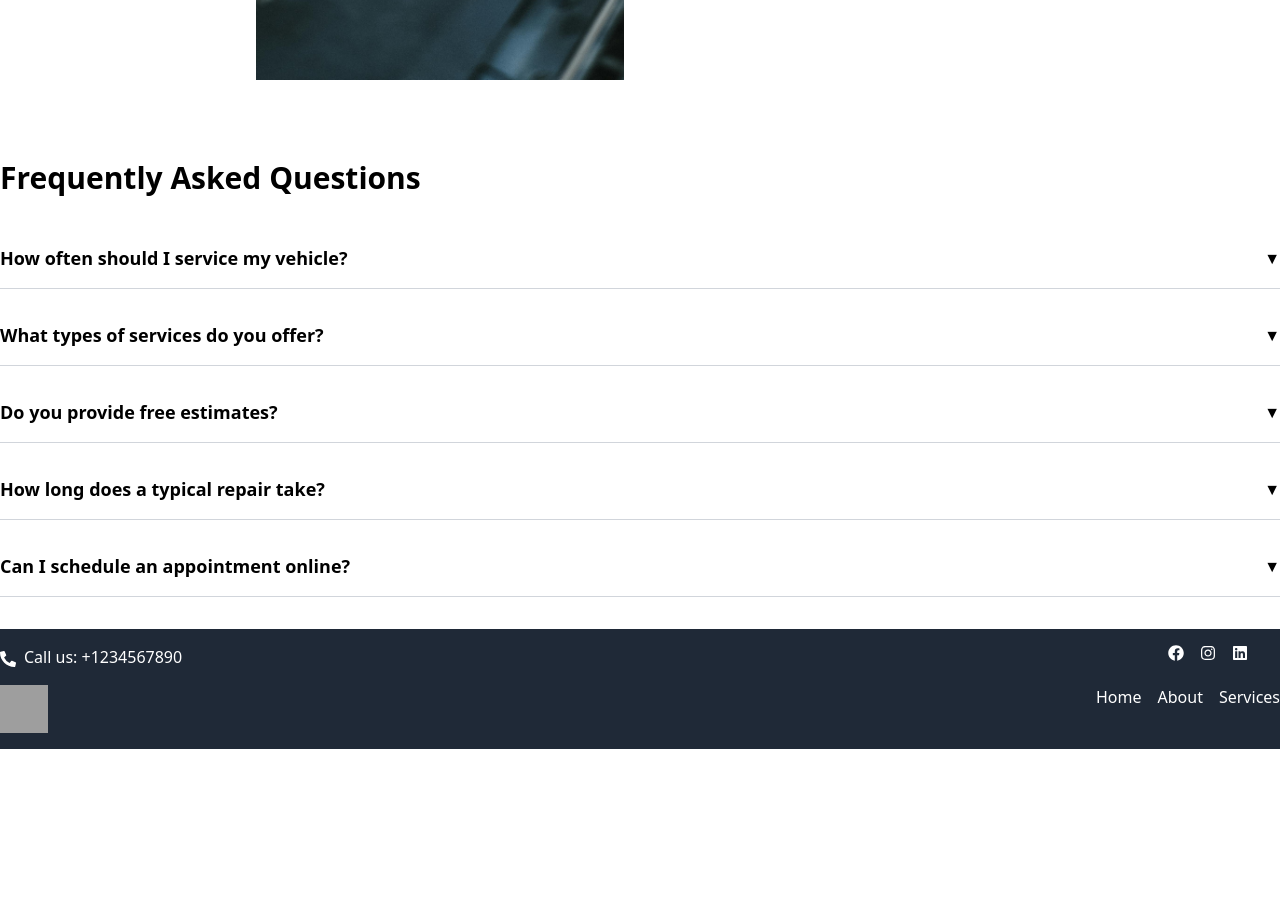
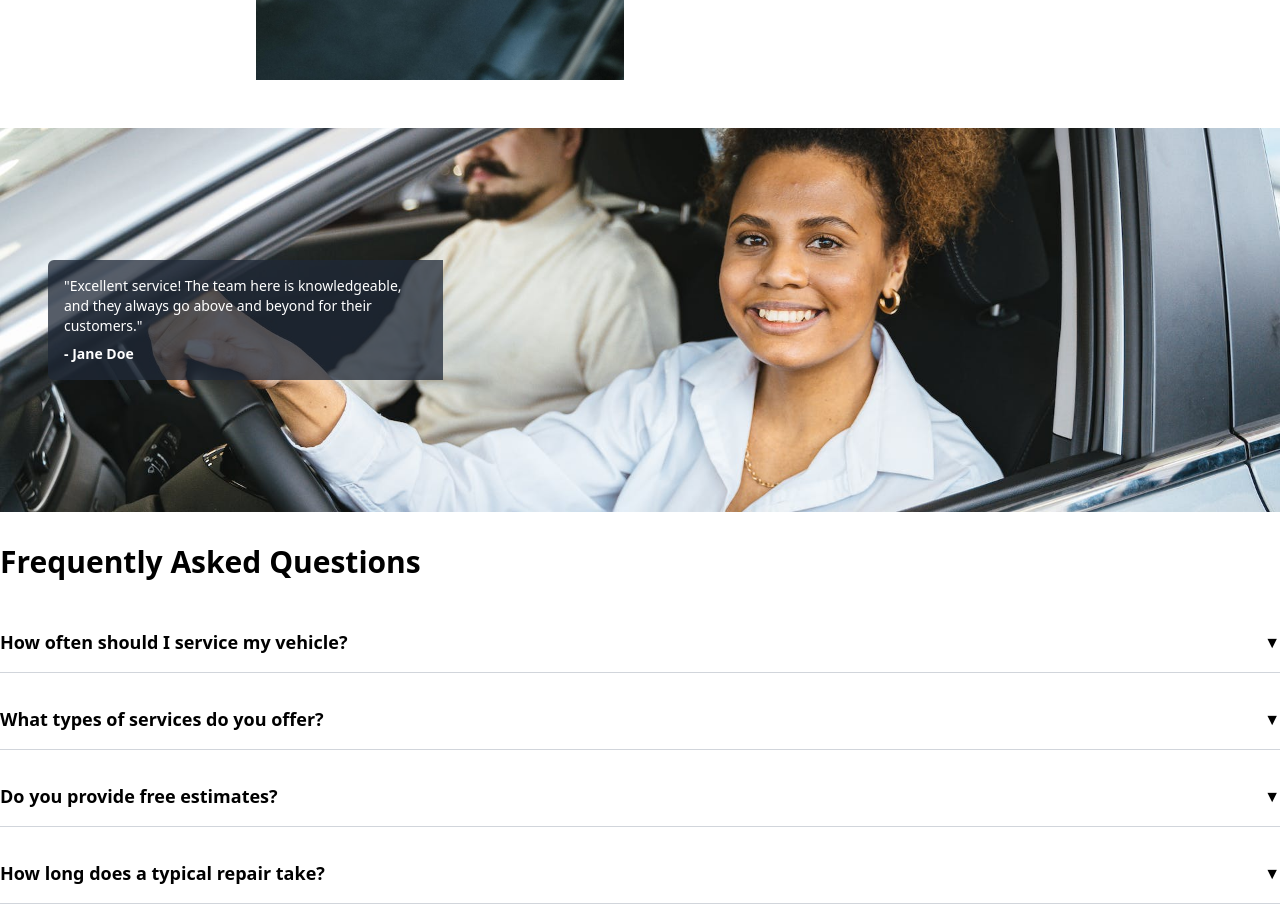
Before and after one commit to johnlombardi389/auto-website, a React (Vite) app: page / in a window 1280 px wide. Shown: the part 1700-2622 px from the top of the page. Before the commit the page ends 2449 px from the top, so only its background shows below. Built offline with nearby package versions, Linux system fonts and the light colour scheme; grey boxes are pictures that could not be loaded; some icons are missing.

Commit message:
Created reviews section with image and review quote positioned above image

```diff
--- a/src/components/Reviews.jsx
+++ b/src/components/Reviews.jsx
@@ -1,9 +1,33 @@
+// Images
+import reviewImg from "../assets/reviewImg.jpg";
+
 const Reviews = () => {
   return (
-    <section id="reviews">
-      <h1>hello section</h1>
+    <section id="reviews" className="relative h-96 mb-0 overflow-hidden">
+      {/* Overlay Box */}
+      <div className="absolute inset-0 flex items-center justify-start p-12">
+        {/* Quote Box */}
+        <div className="bg-gray-800 bg-opacity-75 p-4 rounded-l-md w-1/3">
+          {/* Customer Quote */}
+          <blockquote className="text-sm font-italic text-left text-white">
+            "Excellent service! The team here is knowledgeable, and they always
+            go above and beyond for their customers."
+          </blockquote>
+
+          {/* Customer Name */}
+          <p className="text-sm mt-2 font-bold text-white">- Jane Doe</p>
+        </div>
+      </div>
+
+      {/* Background Image */}
+      <div
+        className="w-full h-full bg-cover bg-center"
+        style={{ backgroundImage: `url(${reviewImg})` }}
+      />
     </section>
   );
 };
 
 export default Reviews;
+
+// image Photo by Antoni Shkraba: https://www.pexels.com/photo/smiling-woman-sitting-inside-the-car-7144214/
--- a/src/pages/Home.jsx
+++ b/src/pages/Home.jsx
@@ -11,6 +11,7 @@ const Home = () => {
       <Intro />
       <Services />
       <Images />
+      <Reviews />
       <FAQ />
     </main>
   );
```
Also changed, not shown: src/assets/reviewImg.jpg (added).
